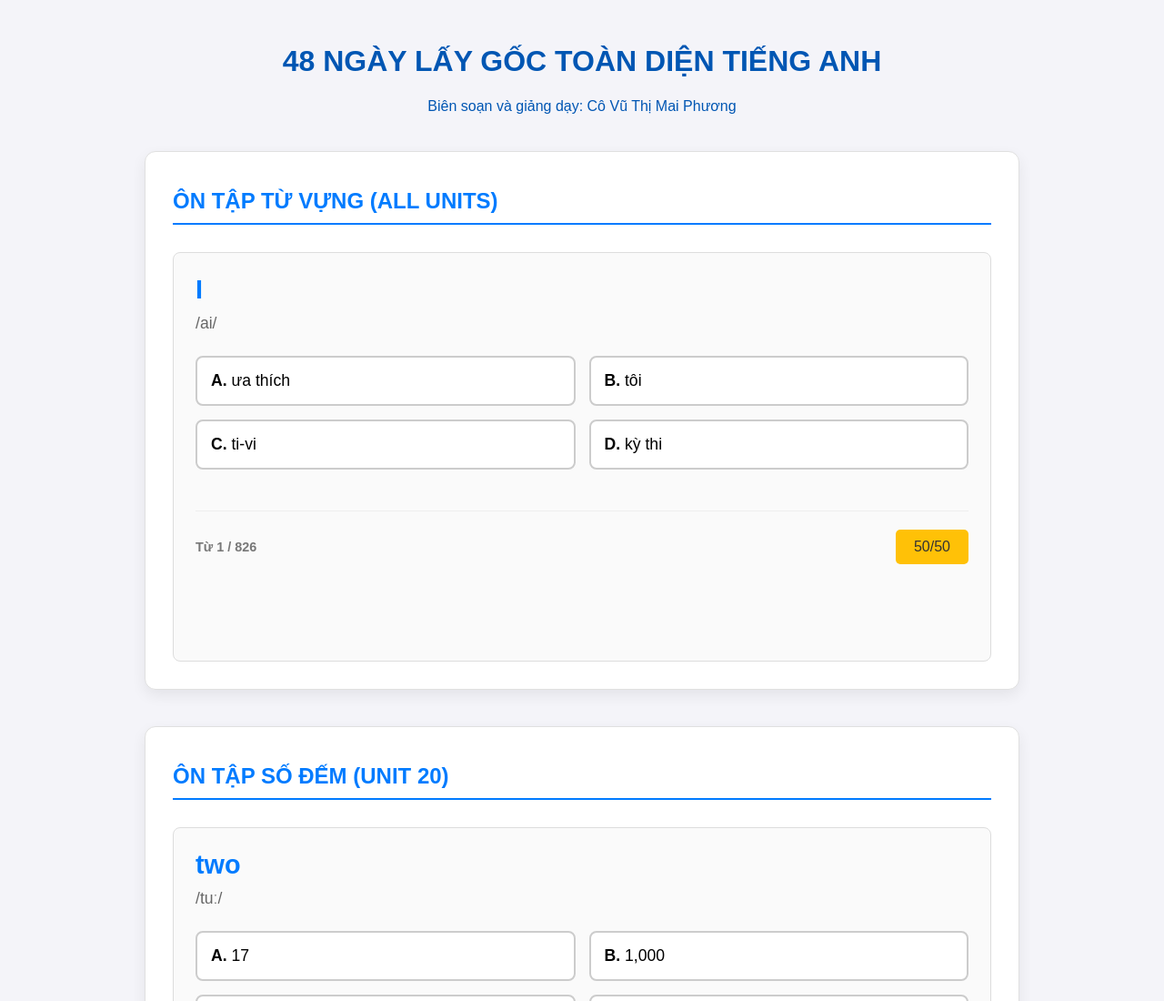
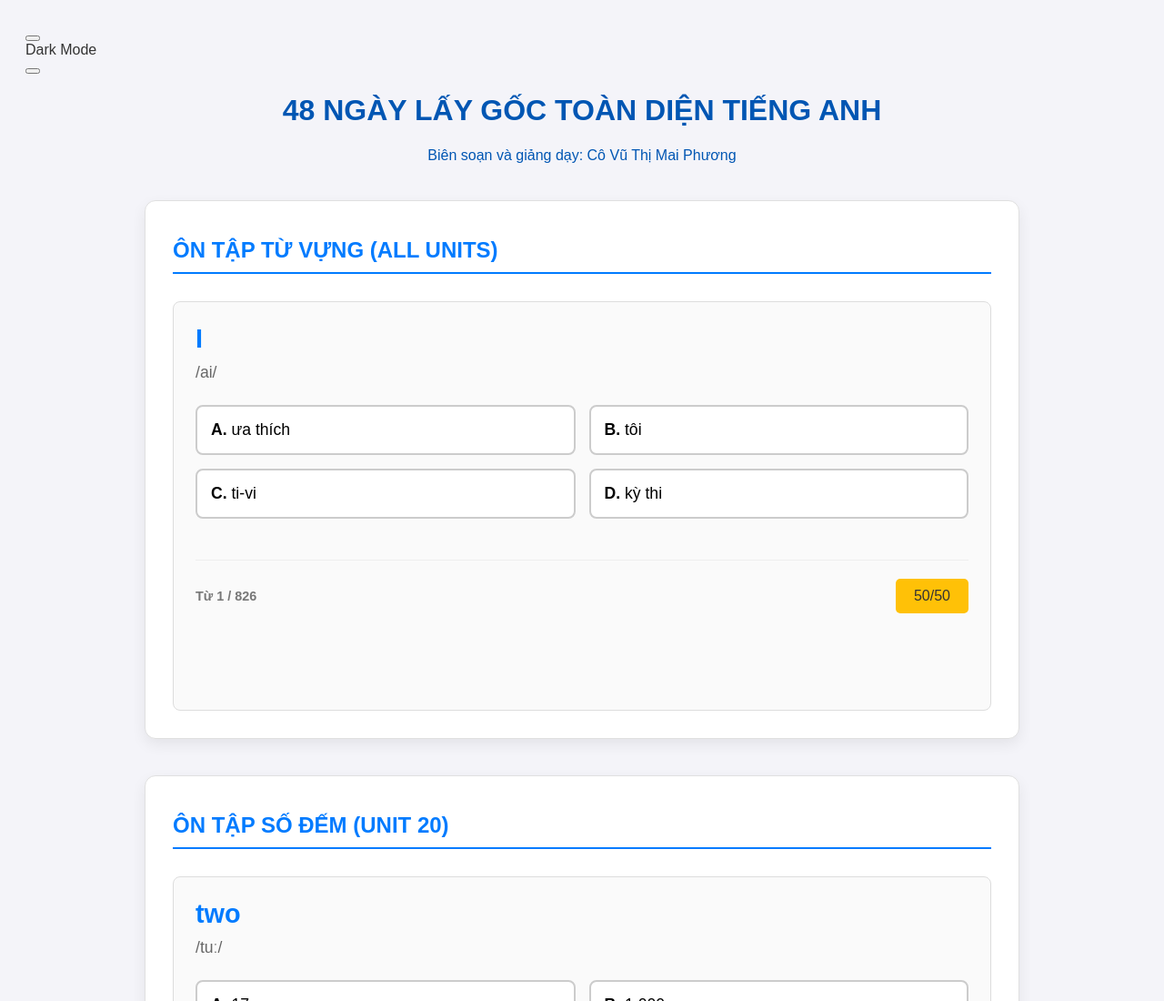
Before and after one commit to vuhoanghai208/flash_card, a plain HTML site: page index.html in a window 1280 px wide. Shown: the top 1100 px of the page at 91% size. Drawn offline with Linux system fonts and the light colour scheme.

Commit message:
Update title and add dark mode toggle in HTML

```diff
--- a/index.html
+++ b/index.html
@@ -3,10 +3,13 @@
 <head>
     <meta charset="UTF-8">
     <meta name="viewport" content="width=device-width, initial-scale=1.0">
-    <title>Quiz Tổng Hợp (Cập nhật)</title>
+    <title>Ôn tập tiếng anh-vocabulary.</title>
     <link rel="stylesheet" href="style.css">
 </head>
-<body>
+<body class="light-mode"> <div class="menu-container"> <button class="menu-button" id="menuBtn" aria-label="Open menu"> <span></span> <span></span> <span></span> </button>
+
+        <div class="menu-panel" id="menuPanel"> <div class="menu-label">Dark Mode</div> <button class="toggle-btn" id="toggleBtn" aria-label="Toggle dark mode"></button> </div>
+    </div>
     <header>
         <h1>48 NGÀY LẤY GỐC TOÀN DIỆN TIẾNG ANH</h1>
         <p>Biên soạn và giảng dạy: Cô Vũ Thị Mai Phương</p>
```
